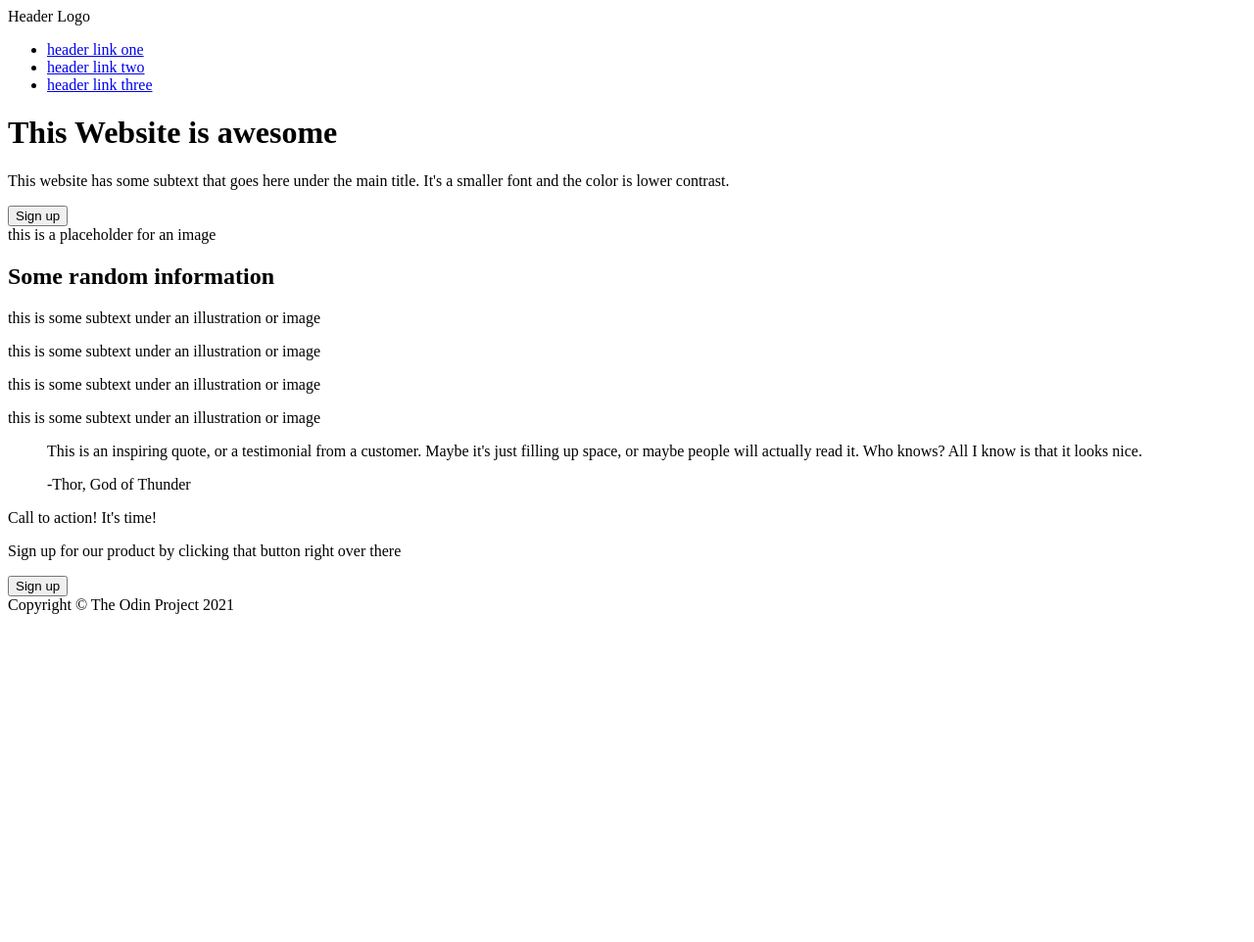
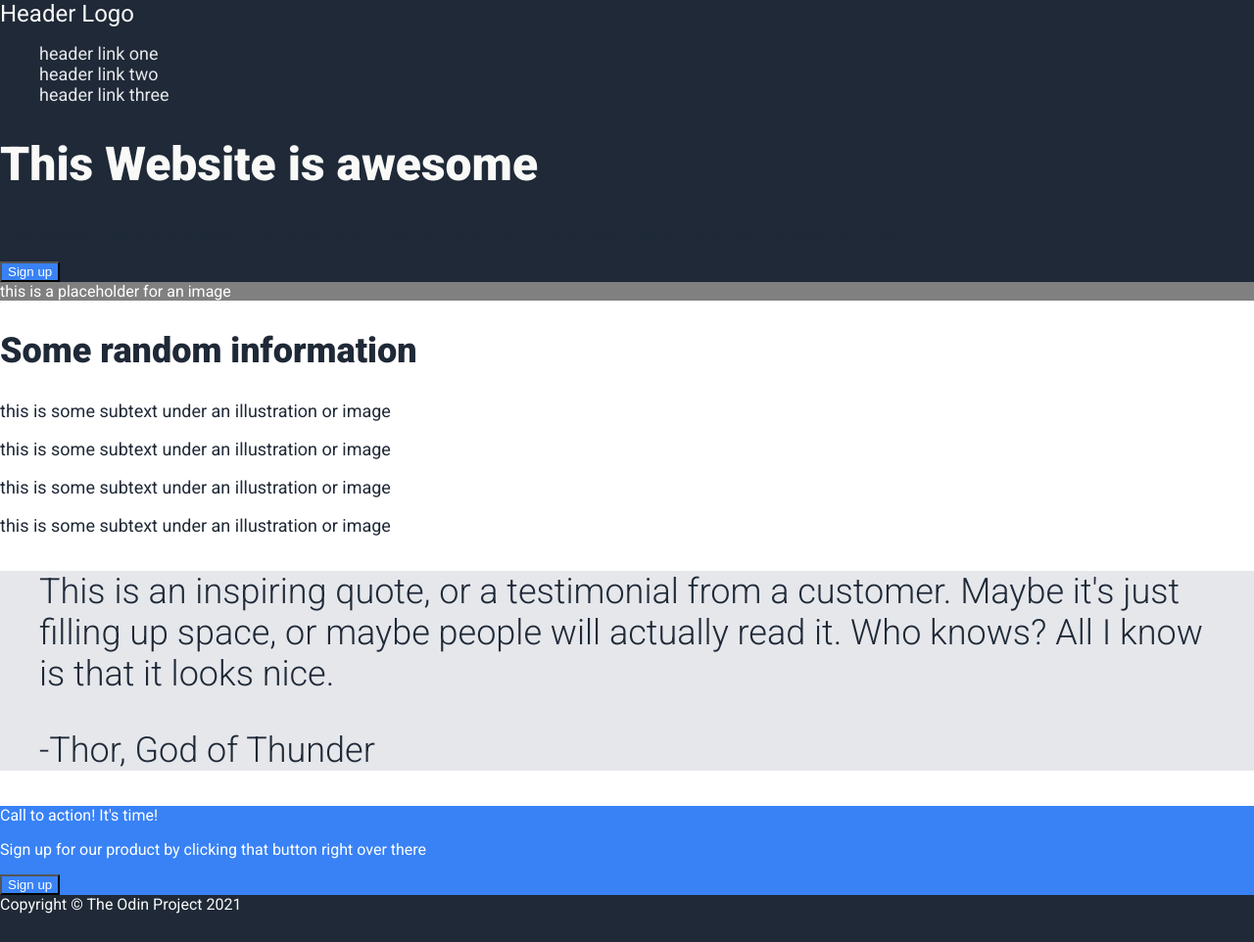
Before and after one commit to edoardo-paggi/landing-page, a plain HTML site: page index.html in a window 1280 px wide. Shown: the whole page at 98% size. Before the commit the page ends 800 px from the top, so only its background shows below. Drawn offline with Linux system fonts and the light colour scheme.

Commit message:
Apply some style to index.hmtl
Link "Roboto" font from Google and apply
styles to font-size, font-weight,
background-color and color text.

```diff
--- a/index.html
+++ b/index.html
@@ -5,6 +5,11 @@
     <meta charset="UTF-8">
     <meta name="viewport" content="width=device-width, initial-scale=1.0">
     <title>Landing Page</title>
+    <link rel="stylesheet" href="styles.css">
+    <link rel="preconnect" href="https://fonts.googleapis.com">
+    <link rel="preconnect" href="https://fonts.gstatic.com" crossorigin>
+    <link href="https://fonts.googleapis.com/css2?family=Roboto:ital,wght@0,100..900;1,100..900&display=swap"
+        rel="stylesheet">
 </head>
 
 <body>
@@ -26,7 +31,8 @@
         <div>
             <div class="title">
                 <h1>This Website is awesome</h1>
-                <p>This website has some subtext that goes here under the main title. It's a smaller font and
+                <p class="secondary-text">This website has some subtext that goes here under the main title. It's a
+                    smaller font and
                     the
                     color
                     is
@@ -37,29 +43,29 @@
         </div>
     </header>
 
-    <section>
+    <section class="information">
         <h2>Some random information</h2>
         <div class="cards">
             <div class="card">
                 <div class="illustration"></div>
-                <p>this is some subtext under an illustration or image</p>
+                <p class="secondary-text">this is some subtext under an illustration or image</p>
             </div>
             <div class="card">
                 <div class="illustration"></div>
-                <p>this is some subtext under an illustration or image</p>
+                <p class="secondary-text">this is some subtext under an illustration or image</p>
             </div>
             <div class="card">
                 <div class="illustration"></div>
-                <p>this is some subtext under an illustration or image</p>
+                <p class="secondary-text">this is some subtext under an illustration or image</p>
             </div>
             <div class="card">
                 <div class="illustration"></div>
-                <p>this is some subtext under an illustration or image</p>
+                <p class="secondary-text">this is some subtext under an illustration or image</p>
             </div>
         </div>
     </section>
 
-    <section>
+    <section class="blockquote">
         <blockquote>
             <p>This is an inspiring quote, or a testimonial from a customer. Maybe it's just filling up space, or maybe
                 people will actually read it. Who knows? All I know is that it looks nice.</p>
@@ -67,14 +73,12 @@
         </blockquote>
     </section>
 
-    <section>
+    <section class="sign-up">
         <div>
-            <div>
-                <p>Call to action! It's time!</p>
-                <p>Sign up for our product by clicking that button right over there</p>
-            </div>
-            <button>Sign up</button>
+            <p>Call to action! It's time!</p>
+            <p>Sign up for our product by clicking that button right over there</p>
         </div>
+        <button>Sign up</button>
     </section>
 
     <footer>
--- a/styles.css
+++ b/styles.css
@@ -0,0 +1,72 @@
+body {
+    margin: 0px;
+    font-family: 'Roboto', sans-serif;
+}
+
+header {
+    background-color: #1f2937;
+}
+
+.icon {
+    font-size: 24px;
+    color: #f9faf8;
+}
+
+ul {
+    list-style-type: none;
+}
+
+a {
+    text-decoration: none;
+    font-size: 18px;
+    color: #e5e7eb;
+}
+
+h1 {
+    font-size: 48px;
+    color: #f9faf8;
+    font-weight: 900;
+}
+
+.secondary-text {
+    font-size: 18px;
+    color: #1f2937;
+}
+
+button {
+    background-color: #3882f6;
+    color: white;
+}
+
+.image {
+    background-color: grey;
+    color: white;
+}
+
+h2 {
+    font-size: 36px;
+    color: #1f2937;
+    font-weight: 900;
+}
+
+.blockquote {
+    background-color: #e5e7eb;
+    font-size: 36px;
+    color: #1f2937;
+    font-weight: 300;
+}
+
+.illustration {
+    border-color: #3882f6;
+}
+
+.sign-up {
+    background-color: #3882f6;
+    color: white;
+}
+
+footer {
+    height: 48px;
+    background-color: #1f2937;
+    color: #f9faf8;
+}
```
